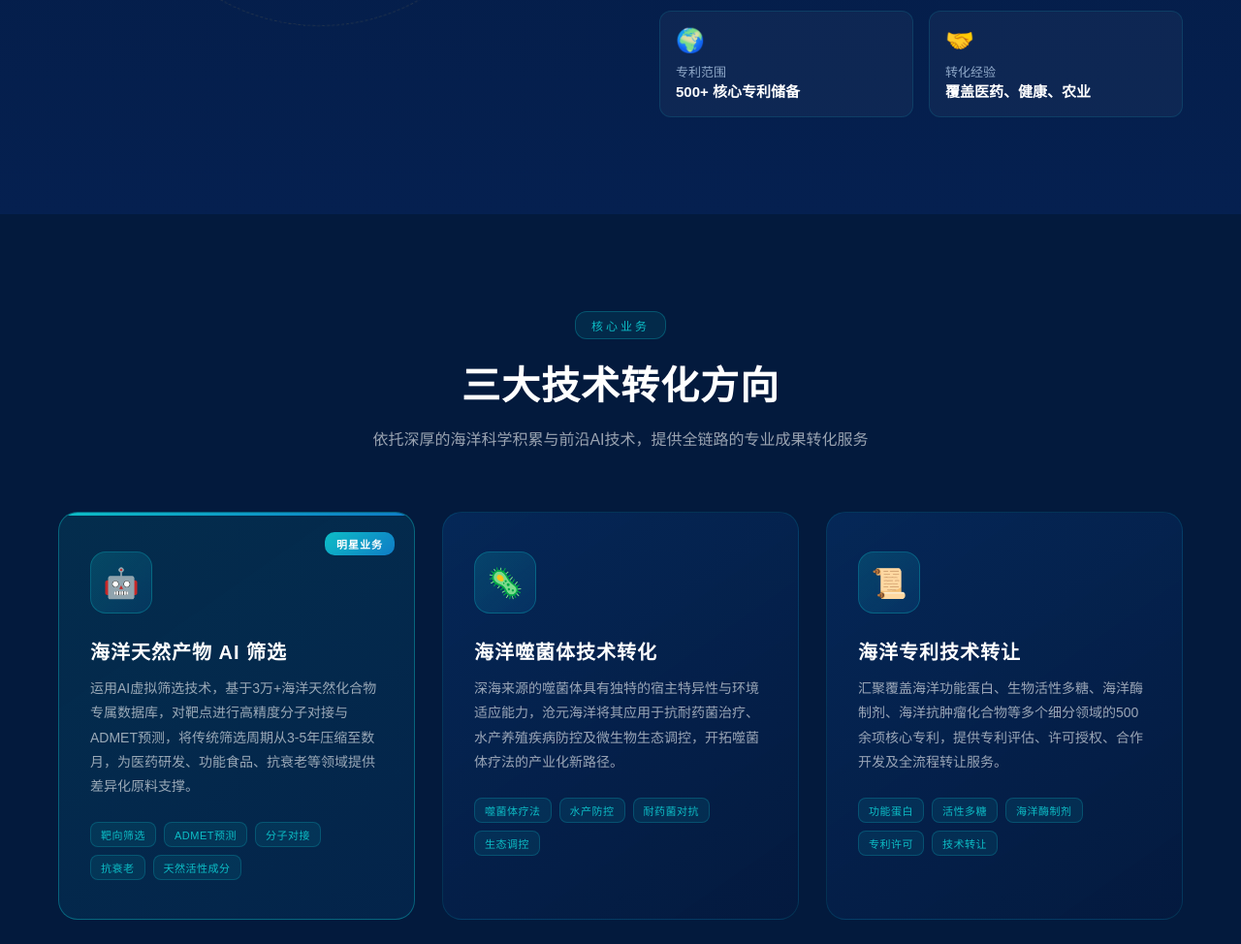
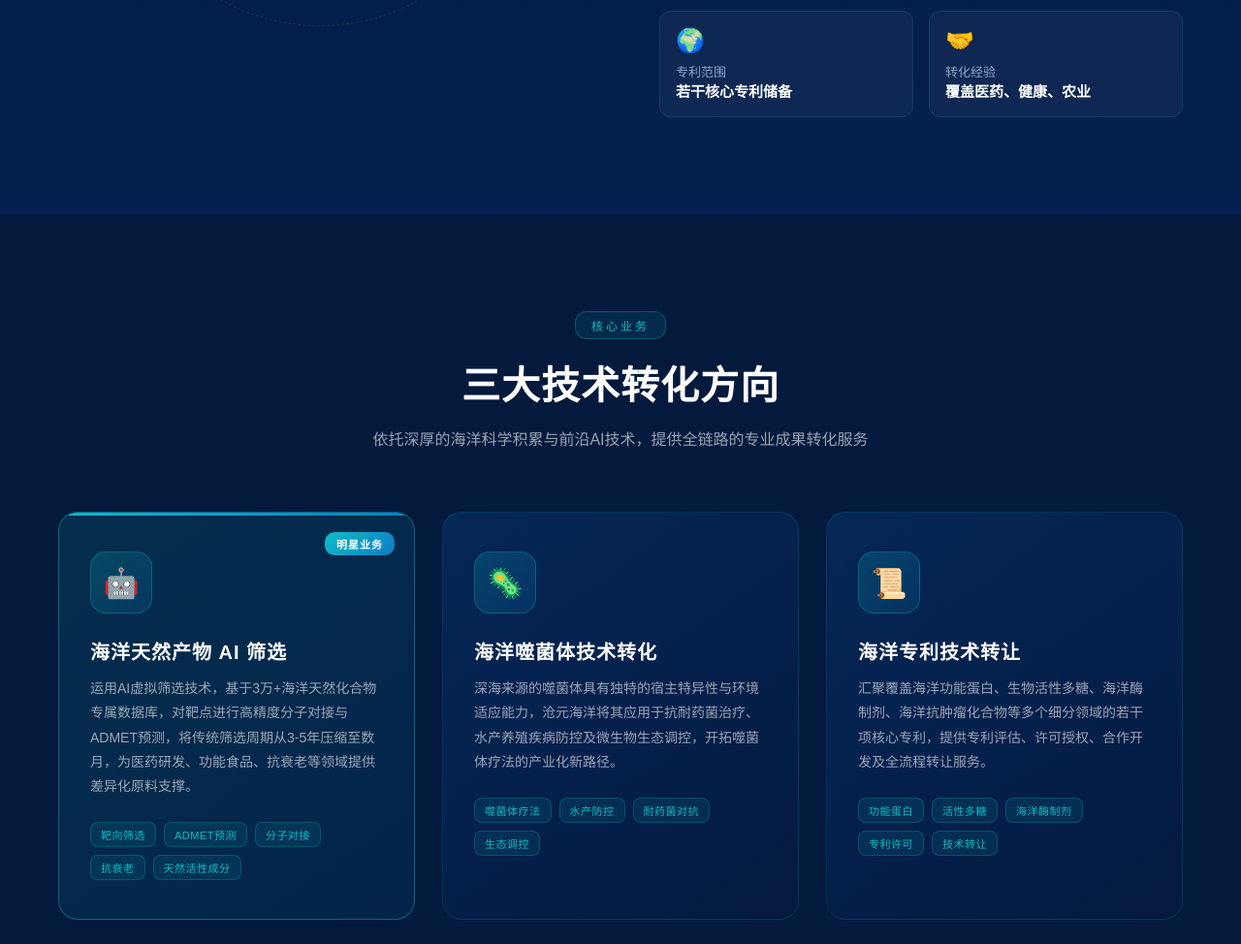
Before and after one commit to Cangyuan49/cangyuan-website, a plain HTML site: page index.html in a window 1280 px wide. Shown: the part 1551-2525 px from the top of the page at 97% size. Drawn offline with Linux system fonts and the light colour scheme; no server answers.

Commit message:
文案调整：'500+ 核心专利储备'改为'若干核心专利储备'，正文'500余项核心专利'同步改为'若干项核心专利'

```diff
--- a/index.html
+++ b/index.html
@@ -1469,7 +1469,7 @@
 
           <div class="label">专利范围</div>
 
-          <div class="val">500+ 核心专利储备</div>
+          <div class="val">若干核心专利储备</div>
 
         </div>
 
@@ -1577,7 +1577,7 @@
 
         <p>
 
-          汇聚覆盖海洋功能蛋白、生物活性多糖、海洋酶制剂、海洋抗肿瘤化合物等多个细分领域的500余项核心专利，提供专利评估、许可授权、合作开发及全流程转让服务。
+          汇聚覆盖海洋功能蛋白、生物活性多糖、海洋酶制剂、海洋抗肿瘤化合物等多个细分领域的若干项核心专利，提供专利评估、许可授权、合作开发及全流程转让服务。
 
         </p>
 
```
